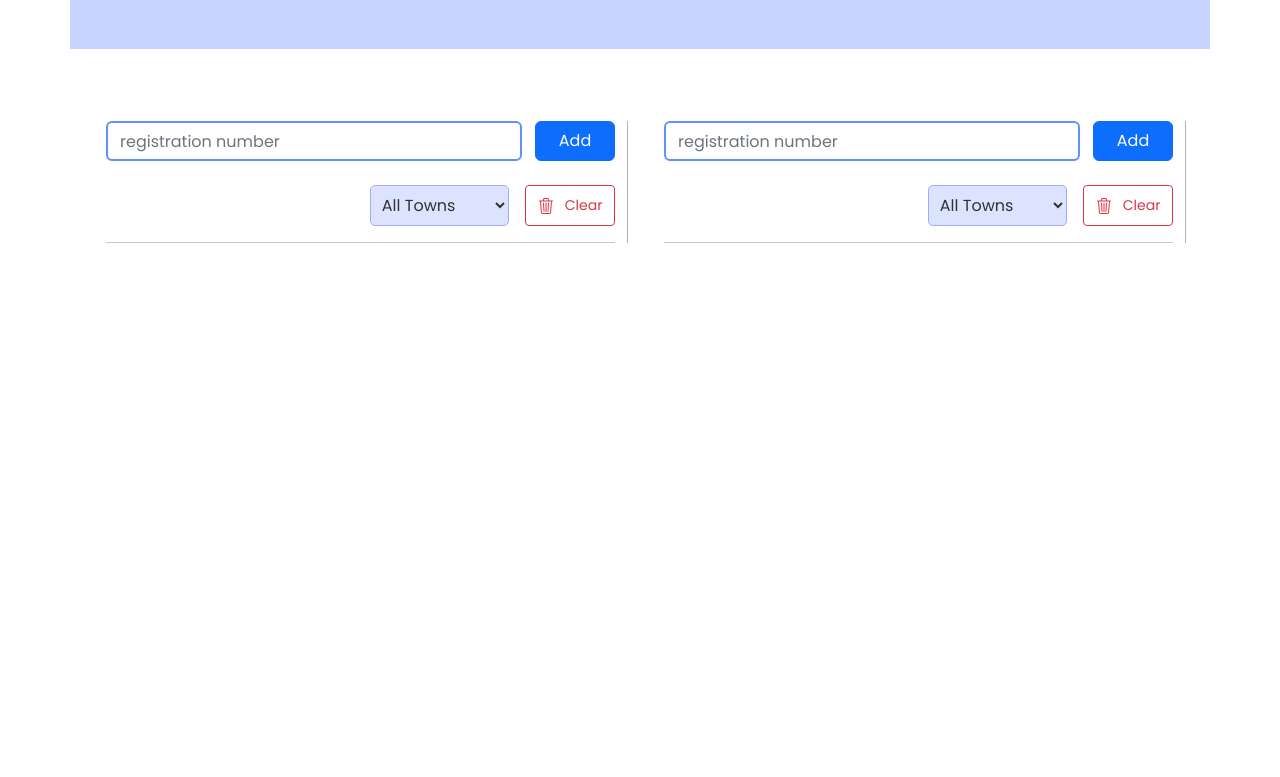
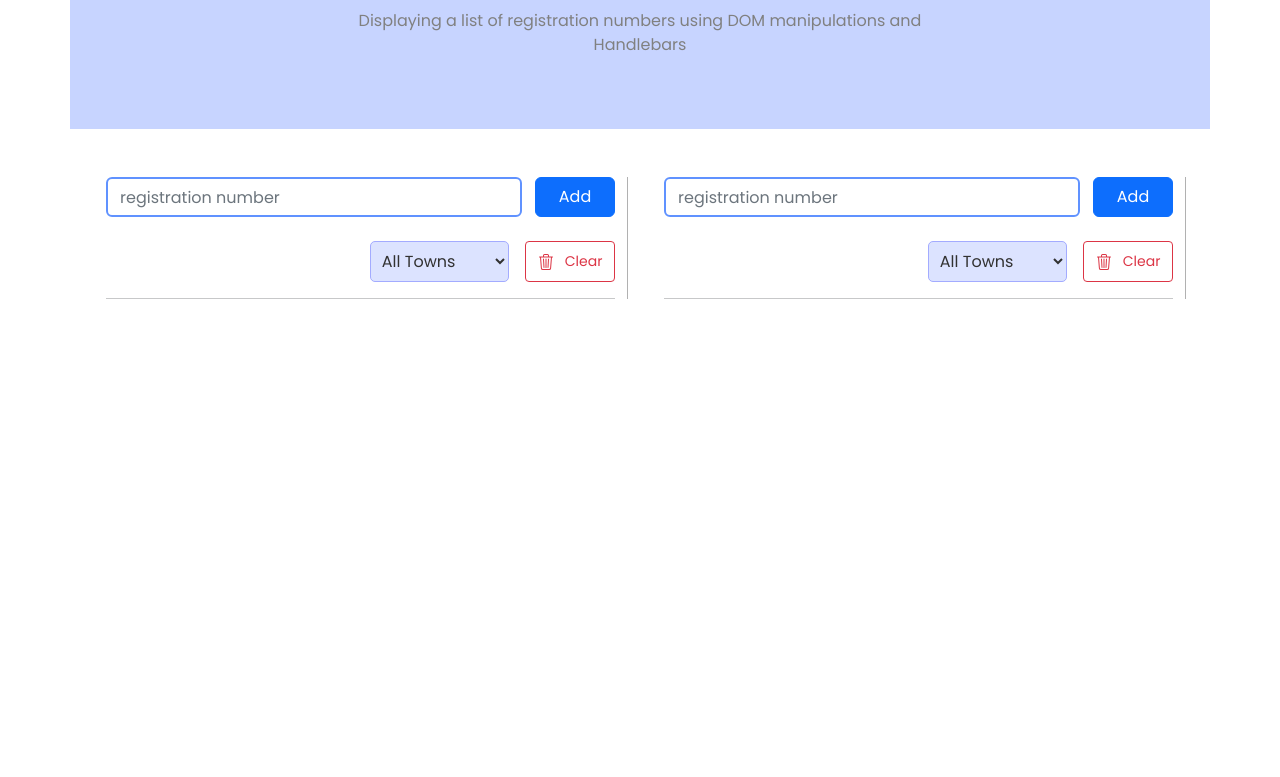
Before and after one commit to mokhelek/registration-nums-handlebars, a plain HTML site: page index.html in a window 1280 px wide. Shown: the part 143-920 px from the top of the page. Before the commit the page ends 864 px from the top, so only its background shows below. Drawn offline with nearby package versions, Linux system fonts and the light colour scheme.

Commit message:
fixed the filtering thing

```diff
--- a/index.html
+++ b/index.html
@@ -20,6 +20,7 @@
                             <h1 id="title"> ~ Registration Numbers ~</h1>
                         </span>
 
+                        <p style="color:gray;margin-top: 1.5rem;"> Displaying a list of registration numbers using DOM manipulations and Handlebars </p>
 
                         <div class="errors" id="unknown-location-error" >
                             <svg xmlns="http://www.w3.org/2000/svg" width="18" height="18" fill="currentColor" class="bi bi-exclamation-triangle" viewBox="0 0 16 16">
@@ -70,7 +71,7 @@
                     </center>
                 </div>
             </div>
-            <br />
+
             <br />
 
             <div class="container">
```
